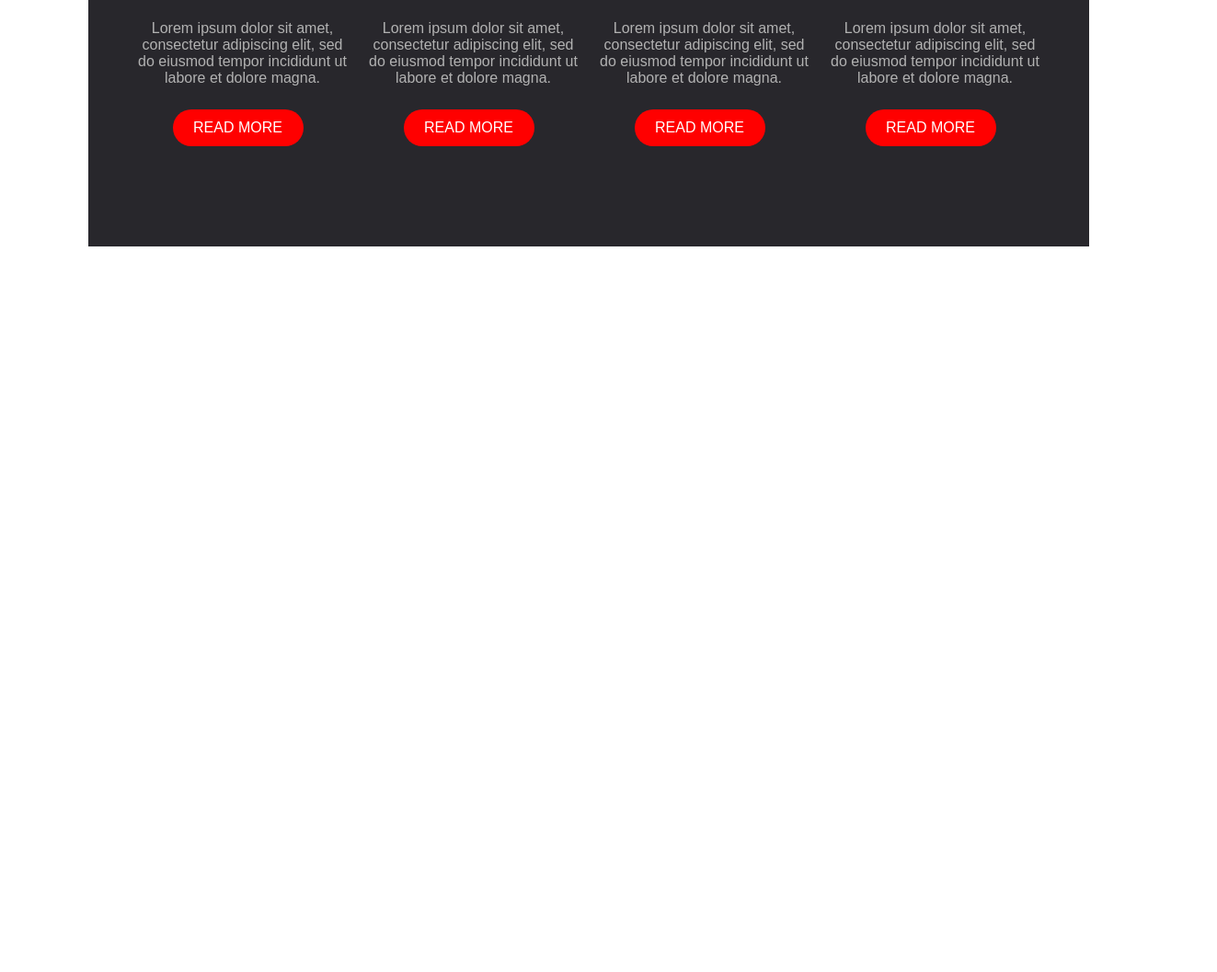
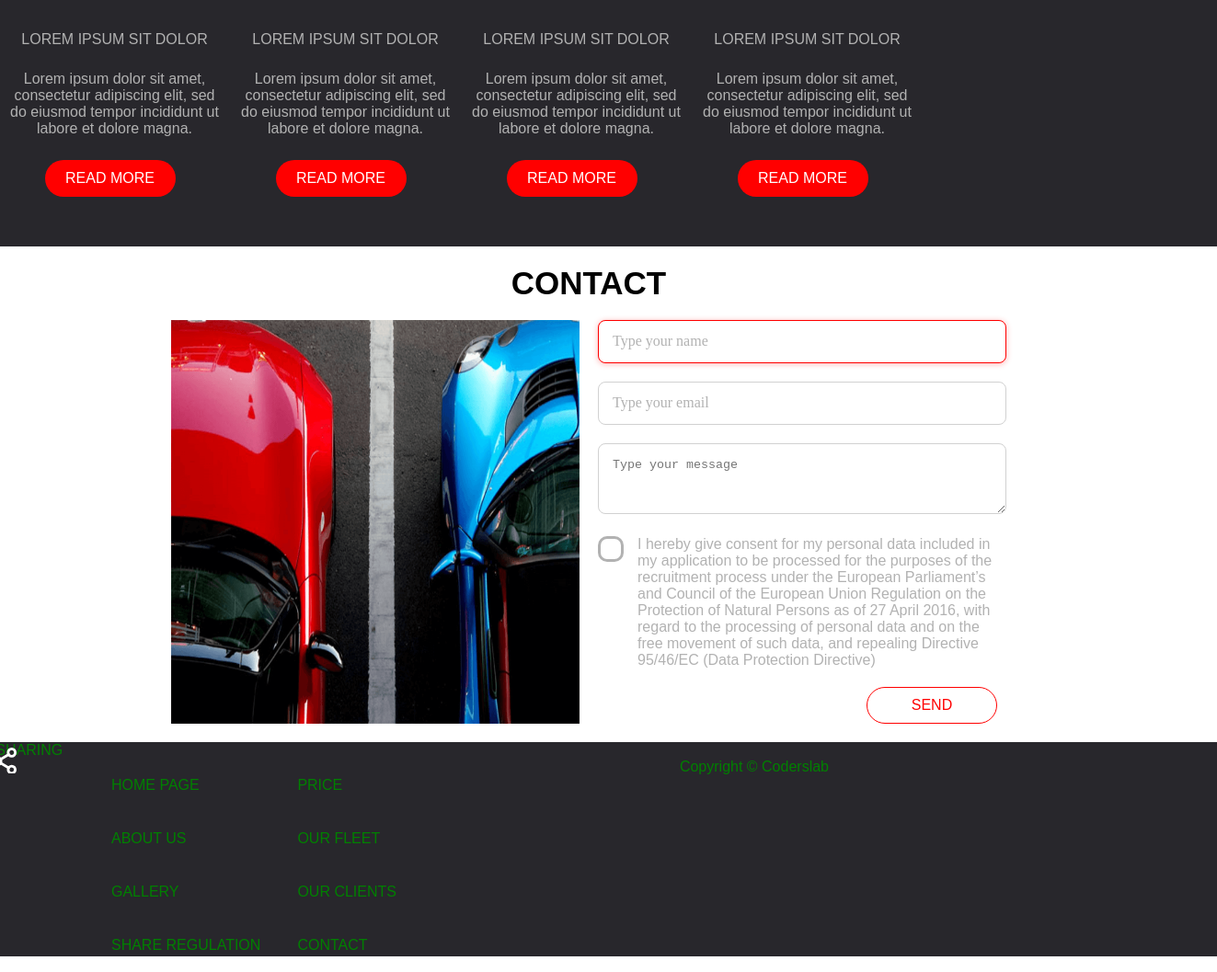
Before and after one commit to JedrzejSpieszalski/Car-sharing, a plain HTML site: page index.html in a window 1280 px wide. Shown: the part 1707-2764 px from the top of the page at 92% size, 1323 px wide, since content can reach past the window. Before the commit the page ends 1975 px from the top, so only its background shows below. Drawn offline with Linux system fonts and the light colour scheme.

Commit message:
strona do footera

```diff
--- a/CSS/style.css
+++ b/CSS/style.css
@@ -211,9 +211,11 @@ margin-top: 150px;
 }
 
 .service {
+    width: 1366px;
     display: flex;
     justify-content: center;
     flex-direction: column;
+    height: 643px;
     position: relative;
     z-index: 1;
 
@@ -280,11 +282,173 @@ margin-top: 150px;
     height: 40px;
 }
 
-.formularz span {
-    background: #FF0000;
-    width: 50px;
-    height: 3px;
+.formularz {
+    margin-top: 20px;
+    margin-bottom: 20px;
+}
+
+.formularz h2 {
+    margin-bottom: 20px;
+    font-size: 35px;
+    text-align: center;
+    font-weight: bold;
+    text-transform: uppercase;
+}
+
+.formularz .container {
+    display: flex;
+    justify-content: center;
+}
+
+.formularz img {
+    width: 444px;
+    margin-right: 10px;
+}
+
+form {
+    display: flex;
+    flex-direction: column;
+    align-items: stretch;
+    width: 444px;
+    margin-left: 10px;
+}
+
+input[type="text"],
+input[type="password"],
+textarea {
+    padding: 15px;
+    margin-bottom: 20px;
     border-radius: 8px;
-    box-shadow: 0 1px 6px #FF00004D;;
-    margin-top: 75px;
+box-sizing: border-box;
+    width: 100%;
 }
+
+input[type="text"] {
+    background: #FFFFFF 0% 0% no-repeat padding-box;
+    box-shadow: 0px 1px 6px #FF00004D;
+    border: 1px solid #FF0000;
+}
+
+input[type="password"] {
+    background: #FFFFFF 0% 0% no-repeat padding-box;
+    border: 1px solid #D1D1D1;
+    border-radius: 8px;
+    opacity: 1;
+}
+
+textarea {
+    background: #FFFFFF 0% 0% no-repeat padding-box;
+    border: 1px solid #D1D1D1;
+    border-radius: 8px;
+    opacity: 1;
+}
+
+input::placeholder {
+    font: normal normal normal 16px/22px Nunito Sans;
+    letter-spacing: 0px;
+    color: #B2B2B2;
+}
+
+.checkbox input {
+    position: absolute;
+    opacity: 0;
+    cursor: pointer;
+    height: 0;
+    width: 0;
+}
+
+.checkbox {
+    cursor: pointer;
+    display: flex;
+    color: #B2B2B2;
+}
+
+.checkbox span {
+    height: 22px;
+    flex-shrink: 0;
+    flex-basis: 22px;
+    border: 3px solid #B2B2B2;
+    border-radius: 10px;
+    cursor: pointer;
+    margin-right: 15px;
+}
+
+.checkbox input:checked + span {
+    background-image: url("../Images/Icon Check.svg");
+    background-repeat: no-repeat;
+    background-position: center;
+    background-size: contain;
+}
+
+.formularz .checkbox {
+margin-bottom: 20px;
+}
+
+.formularz button {
+   width: 142px;
+    height: 40px;
+    align-self: flex-end;
+    background-color: white;
+    color: #FF0000;
+    border: 1px solid #FF0000;
+
+
+}
+
+
+footer {
+    display: flex;
+    background: #28272C 0% 0% no-repeat padding-box;
+    flex-direction: column;
+    width: 1366px;
+    height: 233px;
+    color: green;
+
+}
+
+footer .bottommenu {
+    display: flex;
+    flex-direction: column;
+    justify-content: space-around;
+
+}
+
+footer .logobottom {
+    width: 1088px;
+}
+
+.logo3 {
+    text-transform: uppercase;
+    position: relative;
+
+}
+
+.logo3 span {
+    color: #FF0000;
+}
+
+.logo3::before {
+    content: "";
+    display: block;
+    width: 26px;
+    height: 28px;
+    background-image: url("../Images/Logo Footer.svg");
+    position: absolute;
+    top: 6px;
+    left: 35px;
+    background-size: cover;
+}
+
+footer .kolumny {
+    display: flex;
+    justify-content: space-around;
+}
+
+footer .dwiekolumny {
+    display: flex;
+}
+
+footer .dwiekolumny ul {
+    display: flex;
+    flex-direction: column;
+}
--- a/index.html
+++ b/index.html
@@ -102,16 +102,88 @@
 </section>
 
 <section class="formularz">
+    <h2>Contact</h2>
+<div class="container">
+    <img src="../Car-sharing/Images/Form%20Photo.png" alt="">
 
-<span></span>
-    <h1>Contact</h1>
-    <span></span>
-<div class="container">
-   <p>Lorem sdfsdvsvsvsfvsvsv</p>
+    <form>
+        <div>
+            <label>
+                <input type="text" placeholder="Type your name"/>
+            </label>
+        </div>
+                <div>
+                    <label>
+                        <input type="password" placeholder="Type your email"/>
+                    </label>
+                </div>
+                    <div>
+                    <label>
+                    <textarea placeholder="Type your message" rows="3" cols="30"></textarea>
+
+                    </label>
+                    </div>
+        <div>
+                    <label class="checkbox">
+                        <input type="checkbox">
+                        <span></span>
+                        I hereby give consent for my personal data included in my application to be processed for the purposes of the recruitment process under the European Parliament’s and Council of the European Union Regulation on the Protection of Natural Persons as of 27 April 2016, with regard to the processing of personal data and on the free movement of such data, and repealing Directive 95/46/EC (Data Protection Directive)
+                    </label>
+        </div>
+
+
+                    <button>send</button>
+
+                </div>
+
+    </form>
+
 
 
 </div>
+
+
 </section>
+
+<footer>
+<div class="bottommenu container">
+
+    <div class="logobottom">
+        <p class="logo3">
+            <span>Car</span>
+            Sharing
+        </p>
+    </div>
+
+    <div class="kolumny">
+
+    <div class="dwiekolumny">
+
+
+        <ul>
+            <li>home page</li>
+            <li>about us</li>
+            <li>gallery</li>
+            <li>share regulation</li>
+        </ul>
+        <ul>
+            <li>price</li>
+            <li>our fleet</li>
+            <li>our clients</li>
+            <li>contact</li>
+        </ul>
+    </div>
+
+    <div class="trzeciakolumna">
+        <p>Copyright &copy; Coderslab</p>
+    </div>
+
+</div>
+
+
+</div>
+
+</footer>
 
 </body>
 </html>
```
